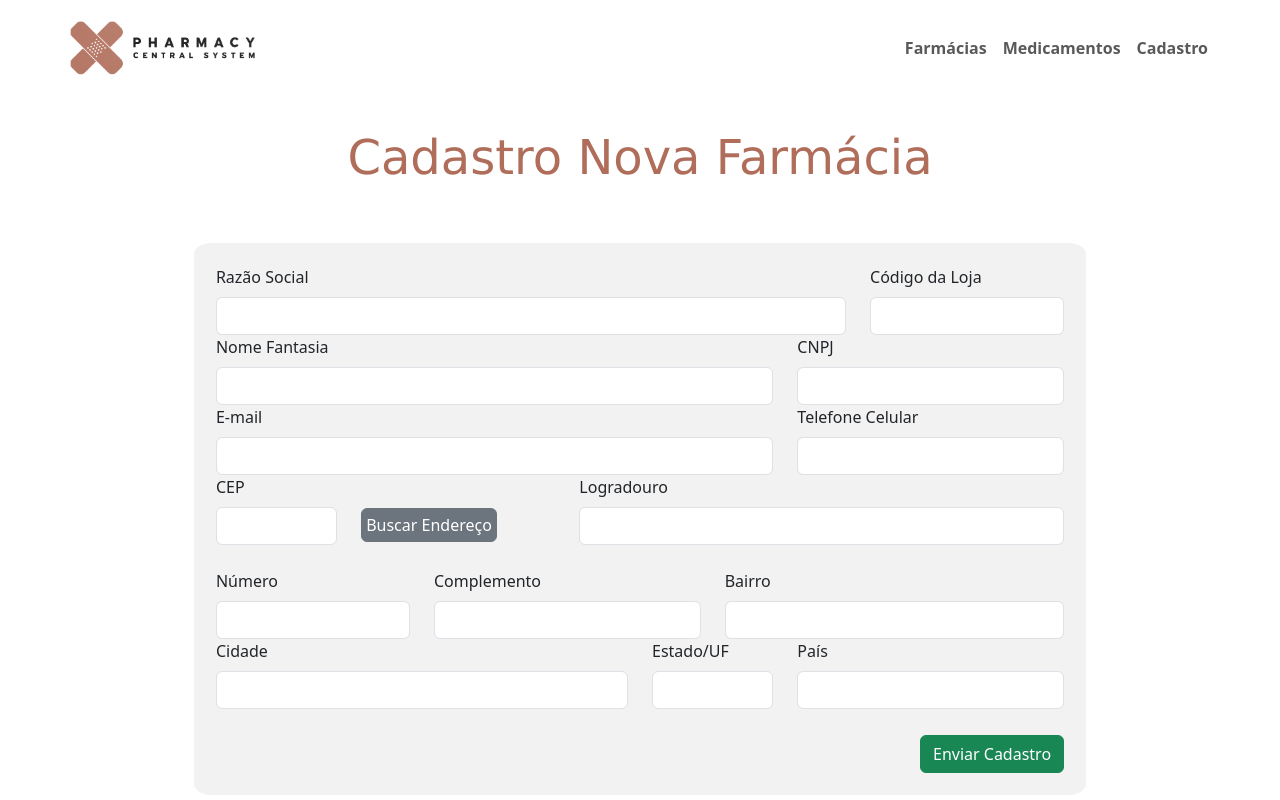
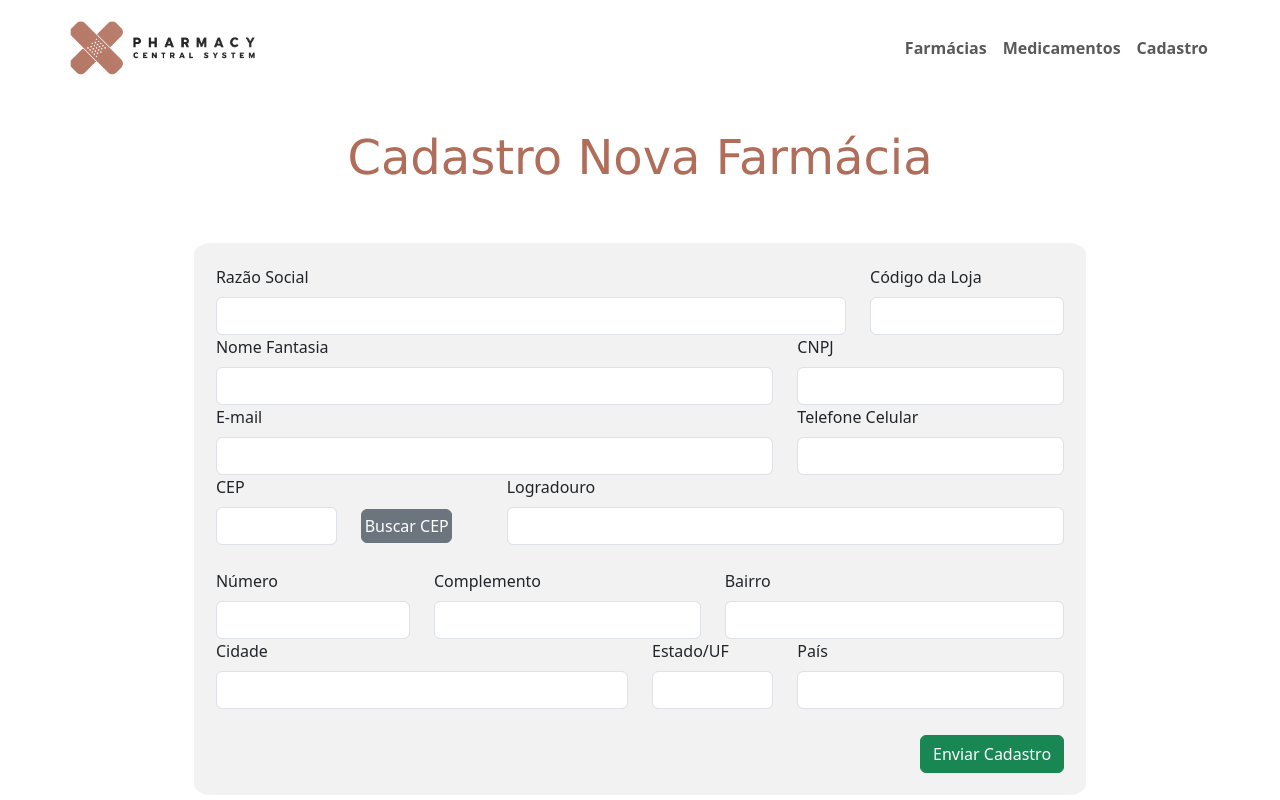
Before and after one commit to lisimachado/Projeto1_fullstack_farmacia, a React (Vite) app in the folder PharmacySystem/: page /cadastronovafarmacia in a window 1280 px wide. Built offline with nearby package versions, Linux system fonts and the light colour scheme.

Commit message:
Style: Ajuste de estilo no formulário de farmácia

```diff
--- a/PharmacySystem/src/components/FormNovaFarmacia/FormNovaFarmacia.css
+++ b/PharmacySystem/src/components/FormNovaFarmacia/FormNovaFarmacia.css
@@ -7,7 +7,7 @@
 }
 
 #btnCep{
-	margin: 17% 0 0 0;
+	margin: 28% 0 0 0;
 	padding: 2% 2%;
 	height: 48%;
 }
--- a/PharmacySystem/src/components/FormNovaFarmacia/FormNovaFarmacia.jsx
+++ b/PharmacySystem/src/components/FormNovaFarmacia/FormNovaFarmacia.jsx
@@ -99,11 +99,11 @@ export const FormNovaFarmacia = ()=> {
           onChange={(evento) => atualizarCampo("cep", evento.target.value)} />
 				</Form.Group>
 
-				<Form.Group className="col-3">
-					<Button id="btnCep" onClick={buscarCep} variant="secondary">Buscar Endereço</Button>
+				<Form.Group className="col-2">
+					<Button id="btnCep" onClick={buscarCep} variant="secondary">Buscar CEP</Button>
 				</Form.Group>
 
-				<Form.Group className="col-7" id="form_logradouro">
+				<Form.Group className="col-8" id="form_logradouro">
 					<Form.Label>Logradouro</Form.Label>
 					<Form.Control
 					type="text"
```
